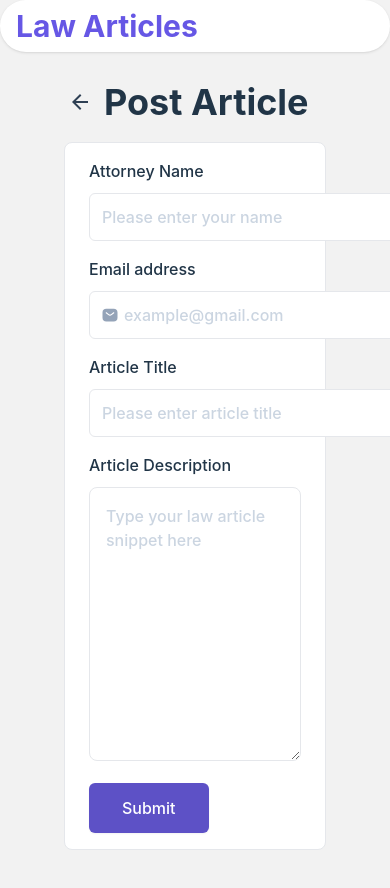
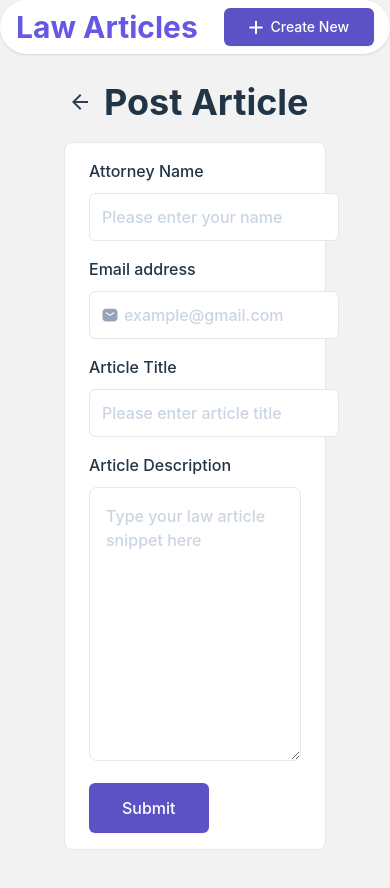
Before and after one commit to BlessingOkonkwo/law-blog, a React (Vite) app: page /create-article in a window 390 px wide. Shown: the top 888 px of the page. Built offline with nearby package versions, Linux system fonts and the light colour scheme.

Commit message:
add search refresh button

```diff
--- a/src/components/results/results-template.tsx
+++ b/src/components/results/results-template.tsx
@@ -38,7 +38,7 @@ const ResultsTemplate = () => {
   }, [data, usersData, articles, users, query]);
 
   return (
-    <div className="h-full">
+    <div className="h-full flex flex-col items-center space-y-4 mx-auto">
       <TopSection query={query} setQuery={setQuery} />
       <div className="h-full flex flex-wrap justify-center gap-2">
         {isLoading && <Loading />}
--- a/src/components/results/top-section.tsx
+++ b/src/components/results/top-section.tsx
@@ -3,8 +3,7 @@ import * as Yup from "yup";
 import { yupResolver } from "@hookform/resolvers/yup";
 import SearchInput from "../shared/inputs/search-input";
 import Button from "../shared/controls/button";
-import PlusIcon from "../shared/icons/plus-icon";
-import { useNavigate } from "react-router-dom";
+import RefreshIcon from "../shared/icons/refresh-icon";
 
 interface IProps {
   query: string;
@@ -20,8 +19,7 @@ const searchArticleFormSchema = Yup.object().shape({
   ),
 });
 
-const TopSection = ({setQuery}: IProps) => {
-  const navigate = useNavigate();
+const TopSection = ({ setQuery }: IProps) => {
   const defaultValues = {
     searchValue: "",
   };
@@ -44,27 +42,28 @@ const TopSection = ({setQuery}: IProps) => {
     setQuery(data.searchValue);
   };
   return (
-    <div className="flex flex-col md:flex-row items-center justify-between gap-4 w-full my-4">
     <div className="w-full">
       <FormProvider {...methods}>
-          <form onSubmit={handleSubmit(onSubmit)} className="">
+        <form
+          onSubmit={handleSubmit(onSubmit)}
+          className="w-full flex items-center gap-2"
+        >
           <SearchInput
             name="searchValue"
             placeholder="Search by article title or author"
             error={errors["searchValue"]}
+            className="w-[200px]"
           />
+          <div>
+            <Button className="h-full" type="submit" size="sm">
+              Search
+            </Button>
+          </div>
+          <Button size="sm" onClick={() => setQuery("")}>
+            <RefreshIcon />
+          </Button>
         </form>
       </FormProvider>
-      </div>
-
-      <div className="self-end">
-        <Button
-          className="flex items-center gap-2"
-          onClick={() => navigate("/create-article")}
-        >
-          <PlusIcon color="white" /> Create New
-        </Button>
-      </div>
     </div>
   );
 };
--- a/src/components/shared/controls/button.tsx
+++ b/src/components/shared/controls/button.tsx
@@ -9,7 +9,7 @@ const classes = {
   size: {
     xs: "py-2 px-4 text-xs",
     sm: "py-2 px-6 text-sm",
-    md: "py-3 px-8 text-md",
+    md: "py-3 px-8 text-base",
     lg: "py-3 px-10 text-lg",
     xl: "py-3 px-12 text-xl",
     "2xl": "py-[20px] px-[40px] text-2xl",
--- a/src/components/shared/header.tsx
+++ b/src/components/shared/header.tsx
@@ -1,10 +1,26 @@
+import Button from "./controls/button";
+import PlusIcon from "./icons/plus-icon";
+import { useNavigate } from "react-router-dom";
 
 const Header = () => {
+  const navigate = useNavigate();
   return (
-    <div className='bg-white text-3xl text-[#6657e5] font-bold z-50 min-h-[50px] py-2 px-4 fixed left-0 top-0 right-0 shadow rounded-[100px]'>
-      Law Articles
+    <div className="bg-white flex items-center justify-between z-50 min-h-[50px] py-2 px-4 fixed left-0 top-0 right-0 shadow rounded-[100px]">
+      <div className="bg-white text-3xl text-[#6657e5] font-bold">
+        Law Articles
+      </div>
+
+      <div className="self-end">
+        <Button
+          size="md"
+          className="flex items-center gap-2 !py-2 !px-6 !text-sm md:!py-3 md:!px-8 md:!text-base"
+          onClick={() => navigate("/create-article")}
+        >
+          <PlusIcon color="white" /> Create New
+        </Button>
+      </div>
     </div>
-  )
-}
+  );
+};
 
-export default Header
+export default Header;
--- /dev/null
+++ b/src/components/shared/icons/refresh-icon.tsx
@@ -0,0 +1,22 @@
+
+const RefreshIcon = () => {
+  return (
+    <svg
+      xmlns="http://www.w3.org/2000/svg"
+      width="20"
+      height="20"
+      viewBox="0 0 24 24"
+      fill="none"
+      stroke="currentColor"
+      strokeWidth="2"
+      strokeLinecap="round"
+      strokeLinejoin="round"
+      className="lucide lucide-rotate-cw"
+    >
+      <path d="M21 12a9 9 0 1 1-9-9c2.52 0 4.93 1 6.74 2.74L21 8" />
+      <path d="M21 3v5h-5" />
+    </svg>
+  );
+};
+
+export default RefreshIcon;
--- a/src/components/shared/inputs/input.tsx
+++ b/src/components/shared/inputs/input.tsx
@@ -2,7 +2,7 @@ import * as React from "react";
 import { cn } from "@/lib/utils";
 
 const baseInputStyle =
-  "appearance-none flex items-center justify-start gap-[8px] h-[48px] min-w-[307px] w-full rounded-[6px] bg-[hsla(0,0%,100%,1)] font-medium py-[14.5px] pl-[34px] pr-[12px] text-base transition-colors border border-[hsla(213,27%,84%,1) file:border-0 file:bg-transparent file:text-base file:font-medium placeholder:text-[hsla(213,27%,84%,1)] focus:outline-none disabled:cursor-not-allowed disabled:bg-border disabled:border-border";
+  "appearance-none flex items-center justify-start gap-[8px] h-[48px] min-w-[250px] w-full rounded-[6px] bg-[hsla(0,0%,100%,1)] font-medium py-[14.5px] pl-[34px] pr-[12px] text-base transition-colors border border-[hsla(213,27%,84%,1) file:border-0 file:bg-transparent file:text-base file:font-medium placeholder:text-[hsla(213,27%,84%,1)] focus:outline-none disabled:cursor-not-allowed disabled:bg-border disabled:border-border";
 const defaultInputStyle =
   "text-[hsla(216,26%,30%,1)] hover:border-primary focus:border-primary focus:ring-[3px] focus:ring-[var(--ring-primary)] rounded-[6px]";
 const error =
--- a/src/components/shared/inputs/search-input.tsx
+++ b/src/components/shared/inputs/search-input.tsx
@@ -5,16 +5,13 @@ import { Input } from "./input";
 import { Controller, useFormContext } from "react-hook-form";
 import { ICustomInputProps } from "@/components/types";
 import InputErrorMessage from "../feedback/input-error-message";
-import Button from "../controls/button";
 
 const SearchInput: FC<ICustomInputProps> = ({
   name,
   label,
   error,
   placeholder,
-  //   onChange,
   className,
-  //   value,
   ...props
 }) => {
   const { control } = useFormContext();
@@ -25,7 +22,6 @@ const SearchInput: FC<ICustomInputProps> = ({
       control={control}
       render={({ field: { value, name, onChange } }) => (
         <>
-          <div className="flex items-center gap-2">
           <div className="relative w-full">
             <Input
               name={name}
@@ -43,14 +39,8 @@ const SearchInput: FC<ICustomInputProps> = ({
             <span className="absolute top-[13px] left-[12px]">
               <SearchInputIcon focused={isFocus} />
             </span>
+            <InputErrorMessage name={`${name}`} />
           </div>
-            <div>
-              <Button className="h-full" type="submit" size="sm">
-                Search
-              </Button>
-            </div>
-          </div>
-          <InputErrorMessage name={`${name}`} />
         </>
       )}
     />
```
Lines whose indentation alone changed are shown as unchanged.
